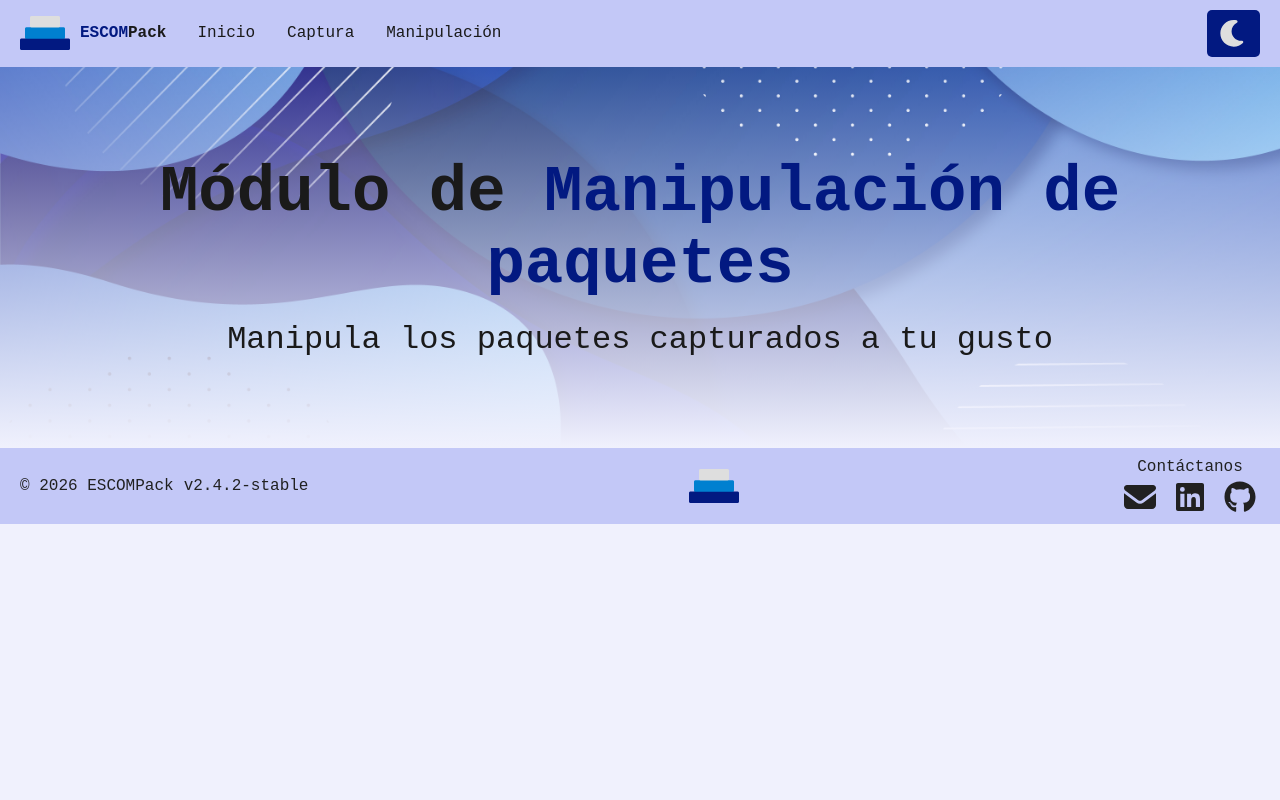
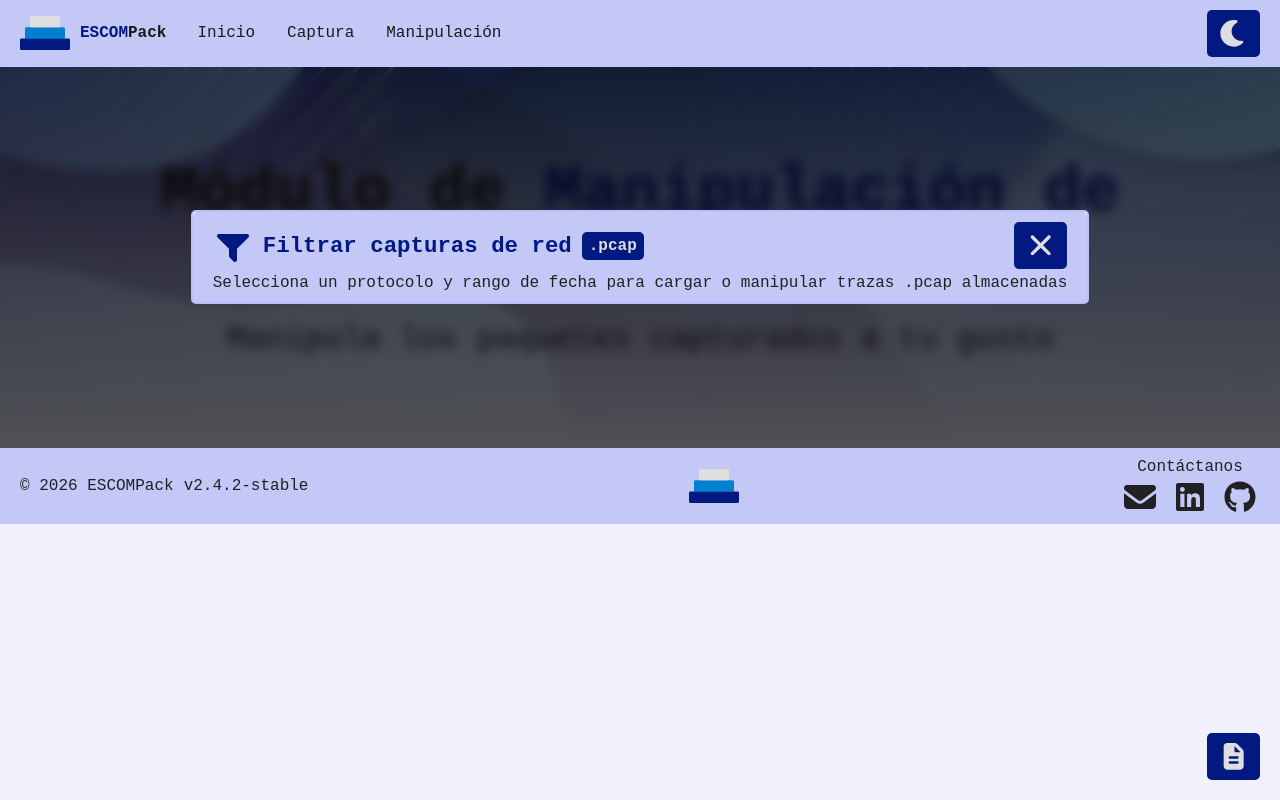
Before and after one commit to Bryan-13-TY/escompack, a React (Vite) app in the folder frontend/: page /manipulation in a window 1280 px wide. Built offline with nearby package versions, Linux system fonts and the light colour scheme.

Commit message:
Agrega el header el modal

```diff
--- a/frontend/src/pages/PackageManipulation/components/ManipulationModal/ManipulationModal.css
+++ b/frontend/src/pages/PackageManipulation/components/ManipulationModal/ManipulationModal.css
@@ -0,0 +1,138 @@
+main {
+    margin: 0;
+    position: relative; /* limita el modal absoluto a este espacio */
+    overflow: hidden; /* evita que el modal se desborde */
+}
+
+.manipulation-modal-button {
+    position: fixed;
+    bottom: 20px;
+    right: 20px;
+    z-index: 1000;
+    display: flex;
+    justify-content: center;
+    align-items: center;
+    border: none;
+    border-radius: var(--border-radius-default);
+    padding: var(--padding-buttom-icon);
+
+    text-align: center;
+    color: var(--color-text-button-default);
+    cursor: pointer;
+
+    background-color: var(--color-bg-accent);
+
+    transition: transform 0.2s ease;
+}
+
+.manipulation-modal-button:hover {
+    color: var(--color-text-button-hover);
+
+    background-color: var(--color-bg-accent-hover);
+}
+
+.manipulation-modal-button:active {
+    transform: var(--transform-scale-default);
+}
+
+/* ventana modal */
+.manipulation-blur {
+    position: absolute; /* se posiciona respecto al <main> */
+    top: 0;
+    left: 0;
+    width: 100%;
+    height: 100%;
+    display: flex;
+    justify-content: center;
+    align-items: center;
+    z-index: 10; /* por encima de <main> */
+
+    background-color: var(--color-bg-blur);
+    backdrop-filter: blur(6px);
+}
+
+.manipulation-blur .manipulation-modal {
+    border: var(--border-default);
+    border-radius: var(--border-radius-default);
+
+    background-color: var(--color-bg-base);
+}
+
+.manipulation-modal .modal-header {
+    border-top-left-radius: var(--border-radius-default);
+    border-top-right-radius: var(--border-radius-default);
+    display: flex;
+    flex-direction: column;
+    justify-content: center; /* alinea verticalmente */
+    gap: 5px;
+    padding: var(--padding-header);
+
+    font-family: var(--font-family-default);
+
+    background-color: var(--color-bg-header);
+}
+
+.modal-header .content-label {
+    display: flex;
+    flex-direction: row;
+    justify-content: space-between; /* a los extremos */
+    align-items: center; /* alinea verticalmente */
+}
+
+.modal-header .content-description {
+    margin: 0;
+
+    color: var(--color-text-secondary);
+}
+
+.content-label .label {
+    display: flex;
+    flex-direction: row;
+    justify-content: center; /* alinea horizontalmente */
+    align-items: center; /* alinea verticalmente */
+    gap: 10px;
+
+    color: var(--color-text-accent);
+}
+
+.label p {
+    font-weight: bold;
+    font-size: 1.4rem;
+}
+
+.label .label-format {
+    border-radius: var(--border-radius-default);
+    padding: var(--padding-label-focus);
+
+    color: var(--color-text-label-accent);
+    font-weight: bold;
+
+    background-color: var(--color-bg-accent);
+}
+
+.content-label .label-button {
+    display: flex;
+    justify-content: center;
+    align-items: center;
+    border: none;
+    border-radius: var(--border-radius-default);
+    padding: var(--padding-buttom-icon);
+
+    text-align: center;
+    color: var(--color-text-button-default);
+    cursor: pointer;
+
+    background-color: var(--color-bg-accent);
+
+    transition: transform 0.2s ease;
+}
+
+.label-button:hover {
+    color: var(--color-text-button-hover);
+
+    background-color: var(--color-bg-accent-hover);
+}
+
+.label-button:active {
+    transform: var(--transform-scale-default);
+}
--- a/frontend/src/pages/PackageManipulation/components/ManipulationModal/ManipulationModal.jsx
+++ b/frontend/src/pages/PackageManipulation/components/ManipulationModal/ManipulationModal.jsx
@@ -0,0 +1,59 @@
+import { FontAwesomeIcon } from "@fortawesome/react-fontawesome";
+import { faFileLines, faXmark, faFilter } from "@fortawesome/free-solid-svg-icons";
+
+import './ManipulationModal.css';
+
+export const FilterModalButton = ({onClick}) => {
+    return (
+        <button  onClick={onClick} type="button" className="manipulation-modal-button">
+            <span>
+                <FontAwesomeIcon
+                    icon={faFileLines}
+                    size="2x"
+                />
+            </span>
+        </button>
+    );
+};
+
+const CloseFilterModalButton = () => {
+    return (
+        <button className="label-button">
+            <span>
+                <FontAwesomeIcon
+                    icon={faXmark}
+                    size="2x"
+                />
+            </span>
+        </button>
+    );
+};
+
+const FilterModalHeader = () => {
+    return (
+        <header className="modal-header">
+            <div className="content-label">
+                <div className="label">
+                    <FontAwesomeIcon
+                        icon={faFilter}
+                        size="2x"
+                    />
+                    <p>Filtrar capturas de red</p>
+                    <span className="label-format">.pcap</span>
+                </div>
+                <CloseFilterModalButton />
+            </div>
+            <p className='content-description'>Selecciona un protocolo y rango de fecha para cargar o manipular trazas .pcap almacenadas</p>
+        </header>
+    );
+};
+
+export function FilterModal() {
+    return (
+        <div className="manipulation-blur">
+            <div className="manipulation-modal">
+                <FilterModalHeader />
+            </div>
+        </div>
+    );
+}
--- a/frontend/src/pages/PackageManipulation/index.jsx
+++ b/frontend/src/pages/PackageManipulation/index.jsx
@@ -1,16 +1,30 @@
+import { useState } from 'react';
+
 import Header from '../../components/Header/index';
 import Footer from '../../components/Footer/Footer';
-
 import ManipulationHeader from './components/ManipulationHeader/ManipulationHeader';
+import { FilterModalButton, FilterModal } from './components/ManipulationModal/ManipulationModal';
 
 import './index.css';
 
 function PackageManipulation() {
+    const [isModalShown, setIsModalShown] = useState(true);
+
+    const toogleModal = () => {
+        setIsModalShown(!isModalShown);
+    };
+
     return (
         <div className='package-manipulation'>
             <Header />
             <main>
                 <ManipulationHeader />
+                <FilterModalButton onClick={toogleModal}/>
+                {
+                    isModalShown && (
+                        <FilterModal />
+                    )
+                }
             </main>
             <Footer />
         </div>
```
